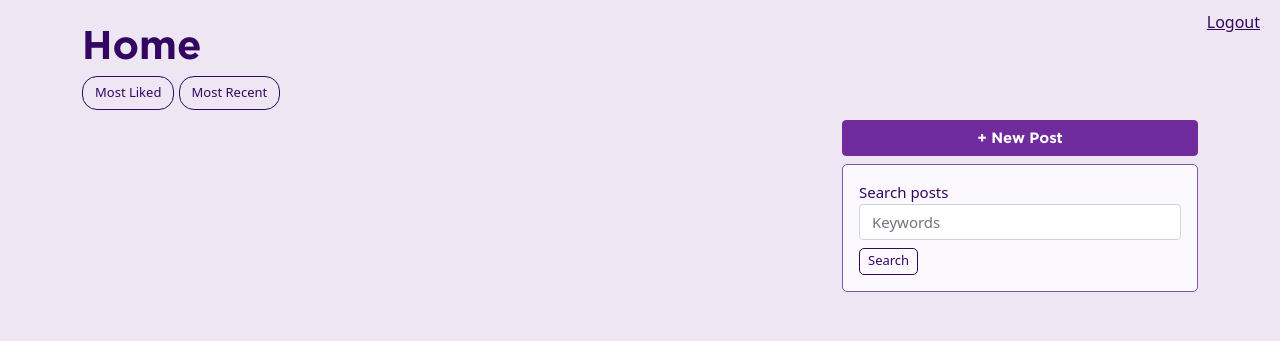
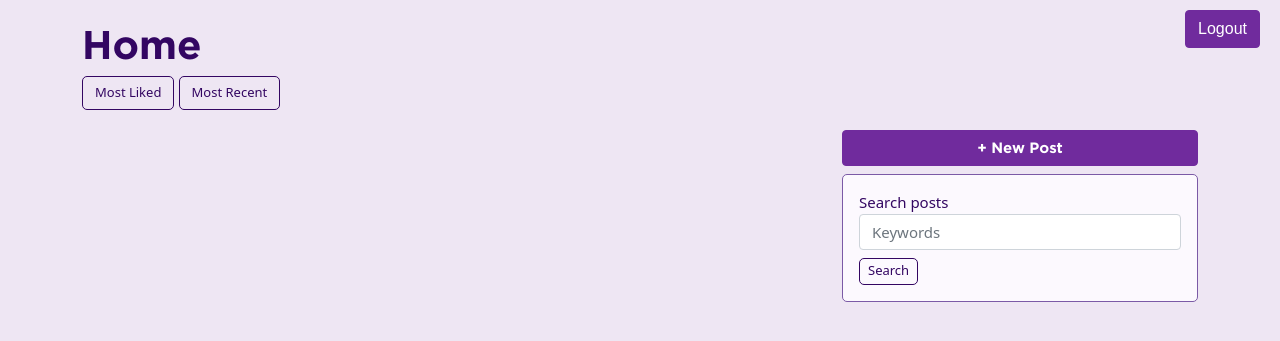
Before and after one commit to software-students-fall2022/final-project-project5-team2, a Flask app: page /feed in a window 1280 px wide. Shown: the top 341 px of the page. Run offline with Flask 2, Linux system fonts and the light colour scheme; data that the repository does not hold is empty.

Commit message:
fixing styles

```diff
--- a/web-app/static/css/style.css
+++ b/web-app/static/css/style.css
@@ -53,7 +53,7 @@ body {
 
 .btn.btn-outline-primary.filter {
     padding-top: 6px;
-    border-radius: 15px;
+    border-radius: 5px;
     font-size: 13px;
 }
 
@@ -109,3 +109,26 @@ body {
 .post-info {
     color: white;
 }
+
+.topnav-right {
+  padding-right: 20px;
+  padding-top: 10px;
+  height: 10px;
+  text-align: right;
+  color:#330662 !important;
+
+}
+
+h1 {
+  font-family: GothamBold;
+  color: #330662;
+}
+
+.filter {
+  margin-bottom: 10px;
+}
+
+.col-likes {
+  font-size: 17px;
+  color: white;
+}
--- a/web-app/templates/feed.html
+++ b/web-app/templates/feed.html
@@ -6,24 +6,21 @@
 
         <title>NYU Photobooth</title>
         <link href="https://cdn.jsdelivr.net/npm/bootstrap@5.0.2/dist/css/bootstrap.min.css" rel="stylesheet" integrity="sha384-EVSTQN3/azprG1Anm3QDgpJLIm9Nao0Yz1ztcQTwFspd3yD65VohhpuuCOmLASjC" crossorigin="anonymous">
-        <link
-            rel="stylesheet"
-            href="../static/css/style.css"
-        />
+        <link rel="stylesheet" href="../static/css/style.css"/>
     </head>
    <body>
-    <div style="padding-right: 20px; padding-top: 10px; height: 10px; text-align: right;" class="topnav-right">
+    <div class="topnav-right">
         <form method="POST">
-        <a type="button" name="logout" style="color:#330662" href="#search">Logout</a>
+          <a type="button" class="btn btn-primary" name="logout" href="#search">Logout</a>
         </form>
       </div>
     <div class = "container home">
-        <h1 style="font-family: GothamBold; color: #330662"> Home </h1>
-        <div style = "margin-bottom: 10px;"class="filter">
-        <form method="POST">
-        <button name="sortMostLiked" value="sortMostLiked" class="btn btn-outline-primary filter"> Most Liked </button>
-        <button name="sortMostRecent" value="sortMostRecent" class="btn btn-outline-primary filter"> Most Recent </button>
-        </form>
+        <h1>Home</h1>
+        <div class="filter">
+          <form method="POST">
+            <button name="sortMostLiked" value="sortMostLiked" class="btn btn-outline-primary filter"> Most Liked </button>
+            <button name="sortMostRecent" value="sortMostRecent" class="btn btn-outline-primary filter"> Most Recent </button>
+          </form>
         </div>
         <div class="row">
             <div class="col-8">
@@ -34,7 +31,7 @@
                      <!-- then , for each element -->
                      {% for post in posts %}
                     <div class = "row post p-2 mb-2">
-                        <div style="font-size: 17px; color: white;" class="col-1">
+                        <div class="col-1 col-likes">
                             <i class="bi bi-hand-thumbs-up"></i>
                             <p style="margin-bottom: 0px;"> {{post['votes']}} </p>
                             <i class="bi bi-hand-thumbs-down"></i>
```
